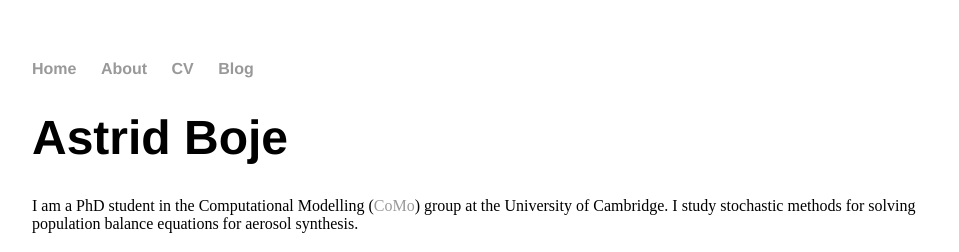
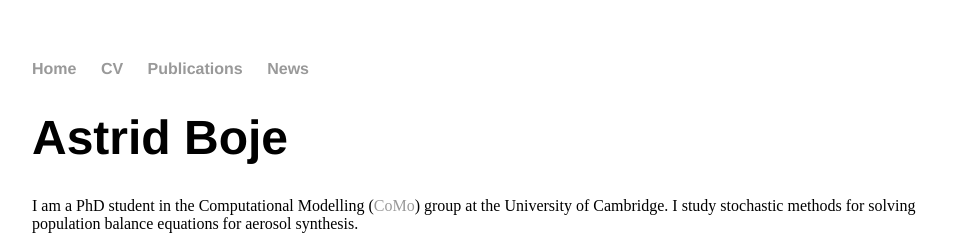
Before and after one commit to aab64/aab64.github.io, a Jekyll site: the page built from index.html, in a window 1280 px wide. Shown: the top 252 px of the page, without its empty margins (160-1119 px from the left). Built offline with Jekyll 4.4.1, drawn with Linux system fonts in a browser that asks for light colours.

Commit message:
Update default.html

```diff
--- a/_layouts/default.html
+++ b/_layouts/default.html
@@ -12,9 +12,9 @@
 		<nav>
     		<ul>
         		<li><a href="/">Home</a></li>
-	        	<li><a href="/about">About</a></li>
         		<li><a href="/cv">CV</a></li>
-        		<li><a href="/blog">Blog</a></li>
+        		<li><a href="/blog">Publications</a></li>
+        		<li><a href="/blog">News</a></li>
     		</ul>
 		</nav>
 		<div class="container">
```
